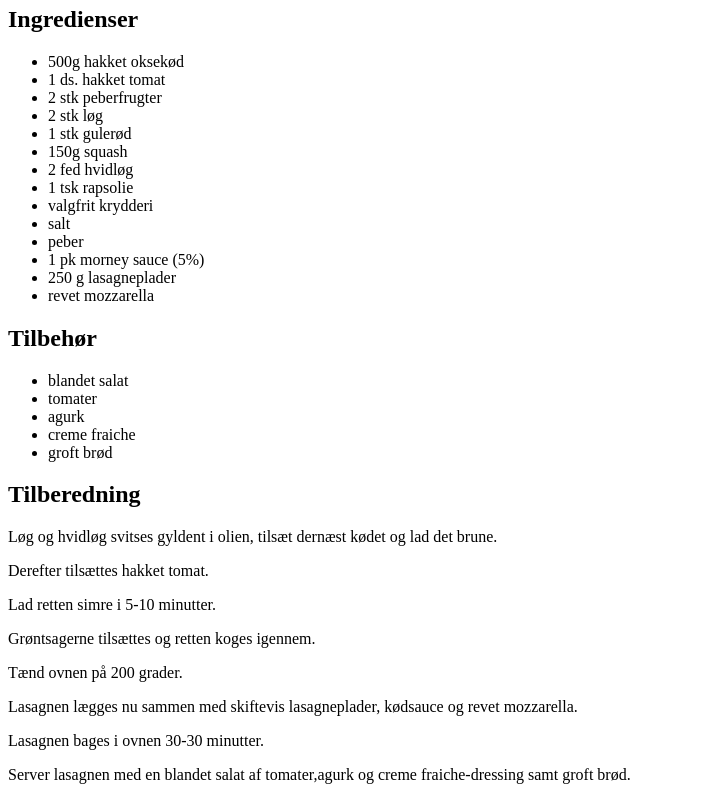
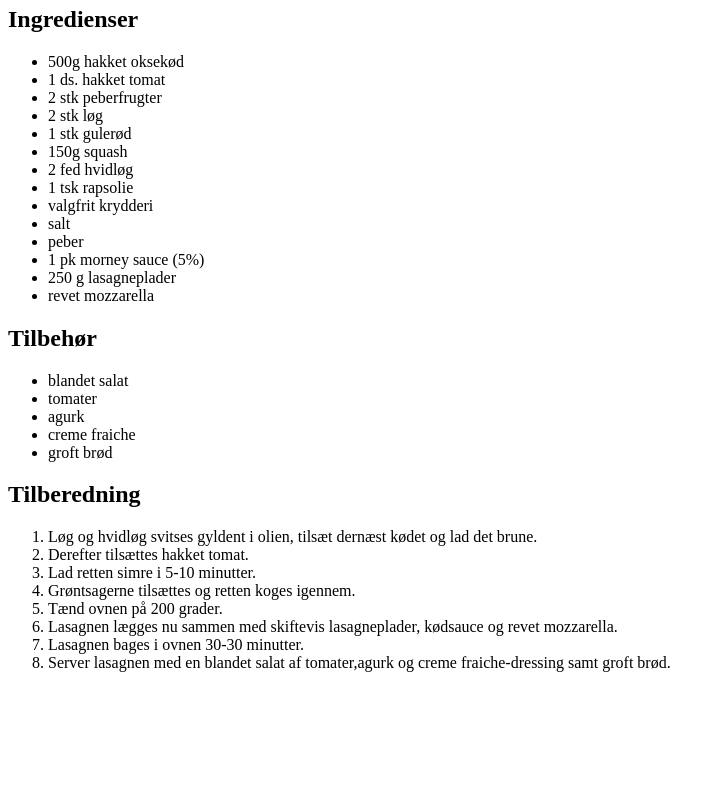
Before and after one commit to BartoghX/odin-recipes, a plain HTML site: page recipes/lasagne.html in a window 1280 px wide. Shown: the part 809-1609 px from the top of the page, without its empty margins (0-725 px from the left). After the commit the page ends 1497 px from the top, so only its background shows below. Drawn offline with Linux system fonts and the light colour scheme.

Commit message:
changes to reciepe
Changes the Tilberedning to an Ordered List

```diff
--- a/recipes/lasagne.html
+++ b/recipes/lasagne.html
@@ -42,30 +42,32 @@
 
   <h2>Tilberedning</h2>
 
-    <p>
+    <ol>
+      <li>
         Løg og hvidløg svitses gyldent i olien, tilsæt dernæst kødet og lad det brune.
-    </p>
-    <p>
+      </li>
+      <li>
         Derefter tilsættes hakket tomat.
-    </p>
-    <p>
+      </li>
+      <li>
         Lad retten simre i 5-10 minutter.
-    </p>
-    <p>
+      </li>
+      <li>
         Grøntsagerne tilsættes og retten koges igennem.
-    </p>
-    <p>
+      </li>
+      <li>
         Tænd ovnen på 200 grader.
-    </p>
-    <p>
+      </li>
+      <li>
         Lasagnen lægges nu sammen med skiftevis lasagneplader, kødsauce og revet mozzarella.
-    </p>
-    <p>
+      </li>
+      <li>
         Lasagnen bages i ovnen 30-30 minutter.
-    </p>
-    <p>
+      </li>
+      <li>
         Server lasagnen med en blandet salat af tomater,agurk og creme fraiche-dressing samt groft brød.
-    </p>
+      </li>
+    </ol>
 
 </body>
 </html>
```
Lines whose indentation alone changed are shown as unchanged.
